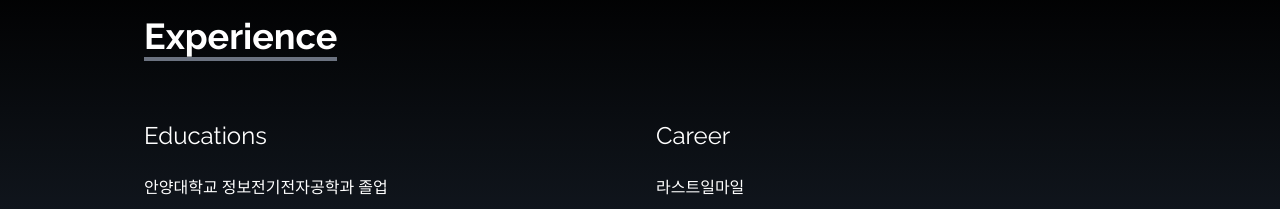
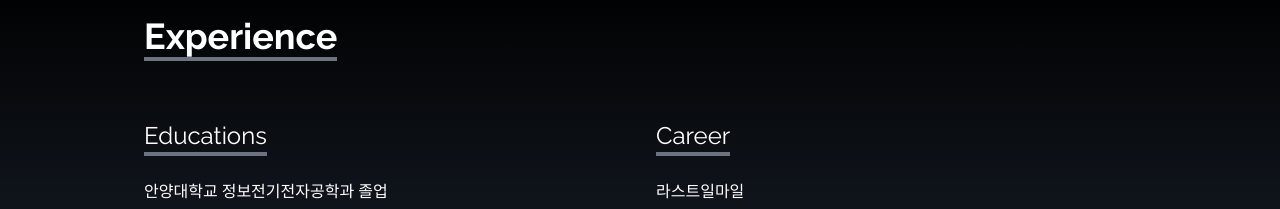
Before and after one commit to San-Goon/latest-portfolio, a React (Create React App) app: page / in a window 1280 px wide. Shown: the part 1280-1489 px from the top of the page. Built offline with nearby package versions, Linux system fonts and the light colour scheme.

Commit message:
chore: add underline

```diff
--- a/src/components/Experience.tsx
+++ b/src/components/Experience.tsx
@@ -14,14 +14,18 @@ const Experience = () => {
         </div>
         <div className="w-full grid grid-cols-1 sm:grid-cols-2 gap-8 py-8 px-12 sm:px-0">
           <div>
-            <p className="text-2xl">Educations</p>
+            <div className="flex">
+              <p className="text-2xl border-b-4 border-gray-500">Educations</p>
+            </div>
             <p className="pt-6">안양대학교 정보전기전자공학과 졸업</p>
             <p className="text-gray-500 pt-2">2014.03~2021.02</p>
             <p className="pt-6">메가바이트스쿨 프론트엔드 과정 5기 수료</p>
             <p className="text-gray-500 pt-2">2022.07~2022.11</p>
           </div>
           <div>
-            <p className="text-2xl">Career</p>
+            <div className="flex">
+              <p className="text-2xl border-b-4 border-gray-500">Career</p>
+            </div>
             <p className="pt-6">라스트일마일</p>
             <p className="text-gray-500 pt-2">프론트엔드 개발자</p>
             <p className="text-gray-500">2021.11~2022.07</p>
```
